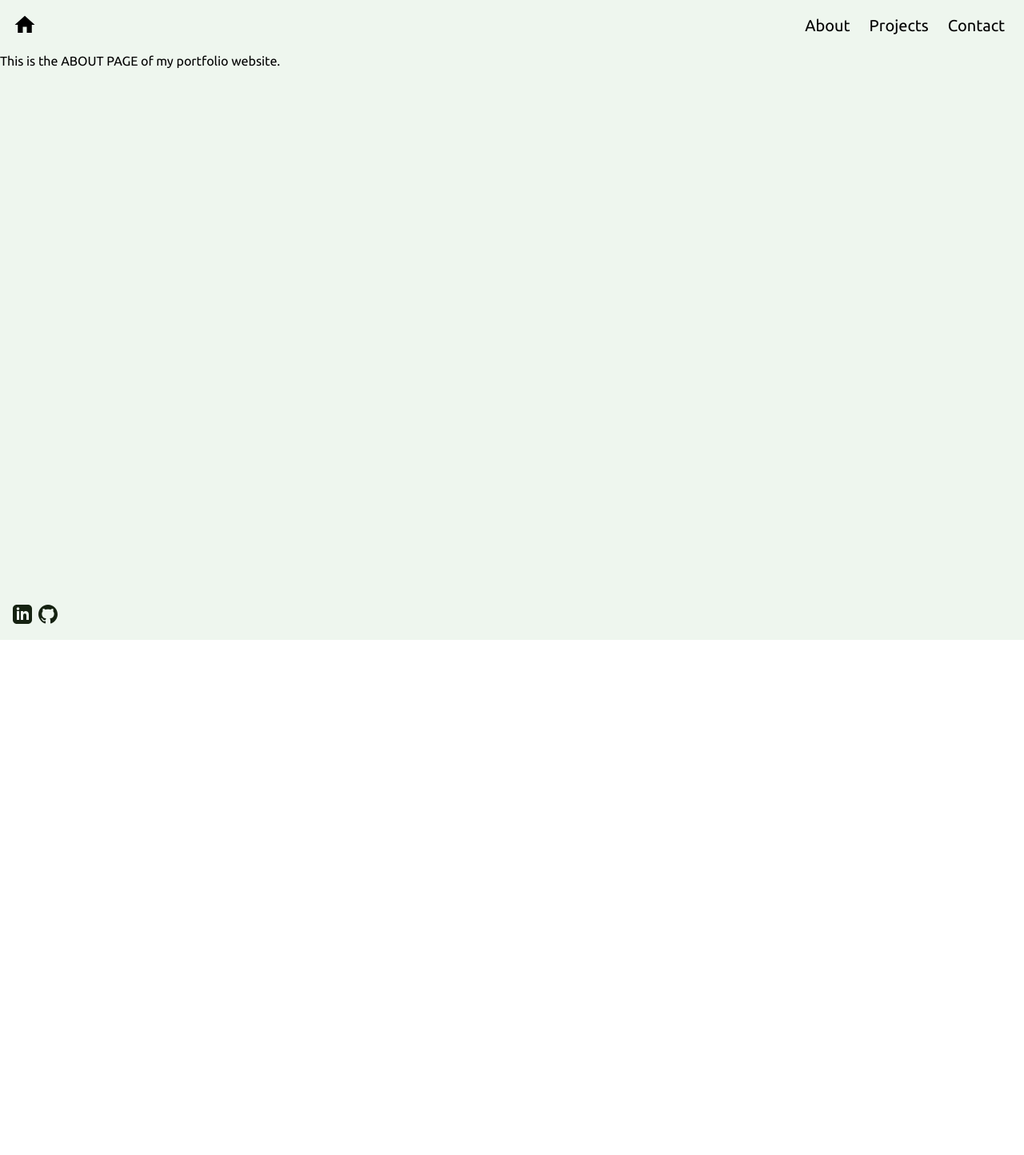
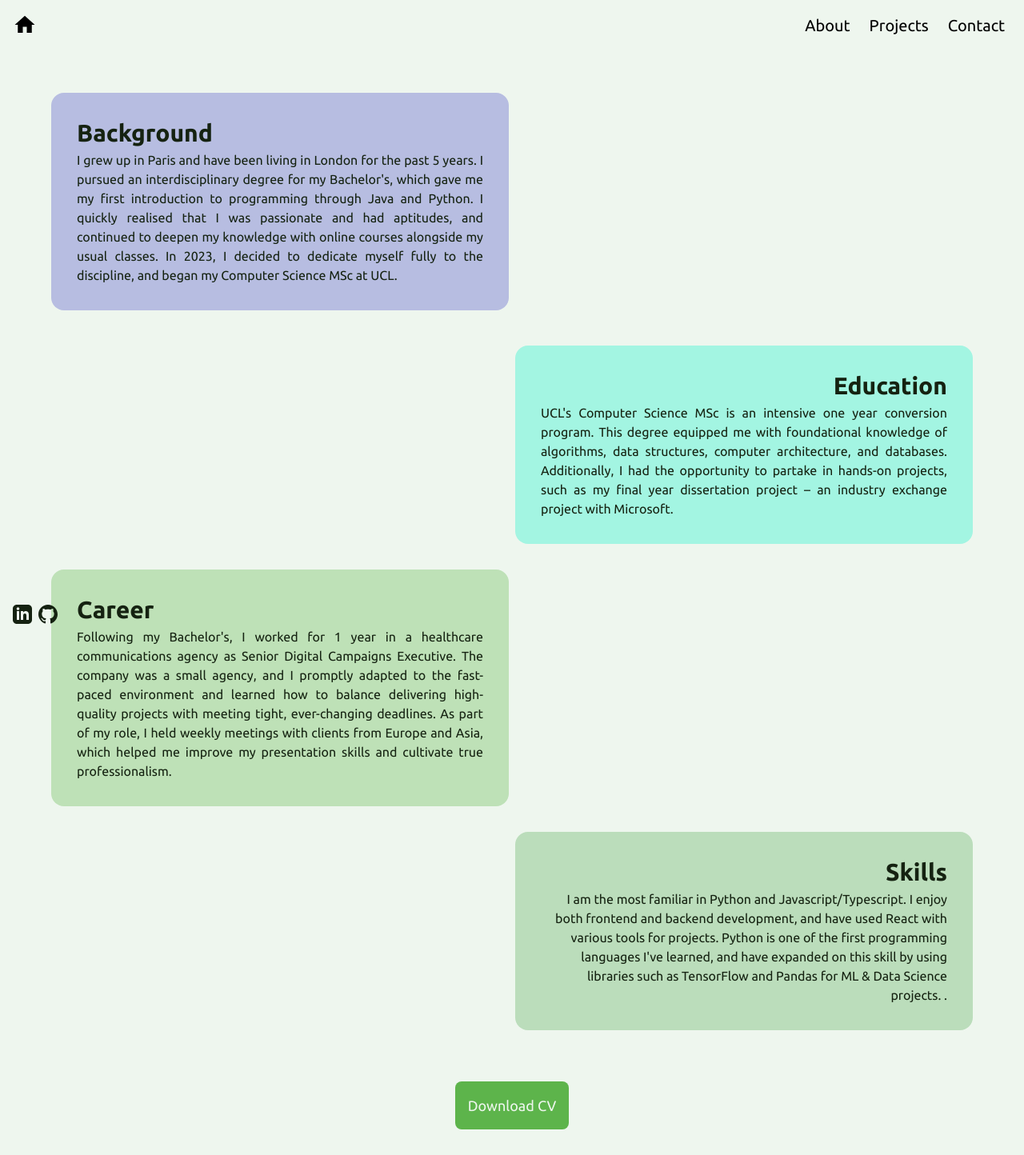
Before and after one commit to georgeslnl/georgeslnl.github.io, a React (Create React App) app: page /about in a window 1280 px wide. Shown: the whole page at 80% size. Before the commit the page ends 800 px from the top, so only its background shows below. Built offline with nearby package versions, Linux system fonts and the light colour scheme.

Commit message:
'About' page

```diff
--- a/src/App.js
+++ b/src/App.js
@@ -6,6 +6,7 @@ import Projects from "./Pages/Projects";
 import Contact from "./Pages/Contact";
 import Header from "./Components/Header";
 import Footer from "./Components/Footer";
+import MainLayout from "./Layout/MainLayout";
 
 function App() {
   return (
--- /dev/null
+++ b/src/Components/BackgroundCard.jsx
@@ -0,0 +1,9 @@
+export default function BackgroundCard() {
+    return (
+        <div className="lg:col-span-2 lg:col-start-1 lg:row-start-1 hover:shadow-md m-auto bg-secondary-200 p-8 rounded-2xl flex flex-col gap-1 items-start">
+            <h1 className="text-3xl font-semibold text-text-900">Background</h1>
+            <p className="text-text-900 text-justify">I grew up in Paris and have been living in London for the past 5 years. I pursued an interdisciplinary degree for my Bachelor's,
+                which gave me my first introduction to programming through Java and Python. I quickly realised that I was passionate and had aptitudes, and continued to deepen my knowledge with online courses alongside my usual classes. In 2023, I decided to dedicate myself fully to the discipline, and began my Computer Science MSc at UCL.</p>
+        </div>
+    )
+}
--- /dev/null
+++ b/src/Components/CareerCard.jsx
@@ -0,0 +1,10 @@
+export default function CareerCard() {
+    return (
+        <div className="lg:col-span-2 lg:col-start-1 lg:row-start-3 hover:shadow-md m-auto bg-primary-200 p-8 rounded-2xl flex flex-col gap-1 items-start">
+            <h1 className="text-3xl font-semibold text-text-900">Career</h1>
+            <p className="text-text-900 text-justify">Following my Bachelor's, I worked for 1 year in a healthcare communications agency as Senior Digital Campaigns Executive.
+                The company was a small agency, and I promptly adapted to the fast-paced environment and learned how to balance delivering high-quality projects with meeting
+                tight, ever-changing deadlines. As part of my role, I held weekly meetings with clients from Europe and Asia, which helped me improve my presentation skills and cultivate true professionalism.</p>
+        </div>
+    )
+}
--- /dev/null
+++ b/src/Components/DownloadCVButton.jsx
@@ -0,0 +1,16 @@
+import React from 'react';
+import CV from '../assets/Georges_Linel_CV.pdf';
+
+const CVDownloadButton = ({ fileName }) => {
+  return (
+    <a
+      href={CV}
+      download={fileName}
+      className="w-fit p-4 text-background-50 text-lg rounded-lg bg-primary-500 hover:bg-primary-300 hover:font-bold hover:text-background-50 transition-all"
+    >
+      Download CV
+    </a>
+  );
+};
+
+export default CVDownloadButton;
--- /dev/null
+++ b/src/Components/EducationCard.jsx
@@ -0,0 +1,8 @@
+export default function EducationCard() {
+    return (
+        <div className="lg:col-span-2 lg:col-start-3 lg:row-start-2 hover:shadow-md m-auto bg-accent-200 p-8 rounded-2xl flex flex-col gap-1 items-end">
+            <h1 className="text-3xl font-semibold text-text-900 text-end">Education</h1>
+            <p className="text-text-900 text-justify">UCL's <a href="https://www.ucl.ac.uk/prospective-students/graduate/taught-degrees/computer-science-msc text-secondary-400">Computer Science MSc</a> is an intensive one year conversion program. This degree equipped me with foundational knowledge of algorithms, data structures, computer architecture, and databases. Additionally, I had the opportunity to partake in hands-on projects, such as my final year dissertation project – an industry exchange project with Microsoft.</p>
+        </div>
+    )
+}
--- /dev/null
+++ b/src/Components/SkillsCard.jsx
@@ -0,0 +1,13 @@
+export default function SkillsCard() {
+    return (
+        <div className="lg:col-span-2 lg:col-start-3 lg:row-start-4 hover:shadow-md m-auto bg-background-200 p-8 rounded-2xl flex flex-col gap-1 items-end">
+            <h1 className="text-3xl font-semibold text-text-900">Skills</h1>
+            <p className="text-text-900 text-right">I am the most familiar in Python and Javascript/Typescript.
+            I enjoy both frontend and backend development, and
+            have used React with various tools for projects.
+                Python is one of the first programming languages I've learned, and have expanded on
+                this skill by using libraries such as TensorFlow and Pandas for ML & Data Science projects.
+                .</p>
+        </div>
+    )
+}
--- /dev/null
+++ b/src/Layout/MainLayout.jsx
@@ -0,0 +1,9 @@
+
+
+export default function MainLayout({ children }) {
+    <div className="w-screen my-24 px-6">
+      <div className="max-w-6xl m-auto">
+        {children}
+      </div>
+    </div>
+}
--- a/src/Pages/About.js
+++ b/src/Pages/About.js
@@ -1,12 +1,24 @@
-import React from 'react';
+import React from "react";
+import BackgroundCard from "../Components/BackgroundCard";
+import EducationCard from "../Components/EducationCard";
+import CareerCard from "../Components/CareerCard";
+import SkillsCard from "../Components/SkillsCard";
+import DownloadCVButton from "../Components/DownloadCVButton";
 
 const About = () => {
-    return (
-        <div>
-
-            <p>This is the ABOUT PAGE of my portfolio website.</p>
-        </div>
-    );
+  return (
+    <div className="w-screen px-6 flex flex-col items-center">
+      <div className="grid grid-flow-row gap-10 grid-cols-1 lg:grid-cols-4 lg:grid-rows-4 lg:gap-2 p-10">
+        <BackgroundCard />
+        <EducationCard />
+        <CareerCard />
+        <SkillsCard />
+      </div>
+      <div className="flex justify-center mb-8">
+        <DownloadCVButton fileName="Georges_Linel_CV.pdf" />
+      </div>
+    </div>
+  );
 };
 
 export default About;
--- a/src/Pages/Home.js
+++ b/src/Pages/Home.js
@@ -1,7 +1,9 @@
 import React from "react";
 import georgesImage from "../assets/georges.jpeg";
+import Image from "../assets/IMG_5878.jpeg"
 import LearnMore from "../Components/LearnMoreButton";
 import ExploreProjectsButton from "../Components/ExploreProjectsButton";
+import MainLayout from "../Layout/MainLayout";
 
 // import ProjectsGrid from "../Components/ProjectsGrid";
 
```
Also changed, not shown: src/assets/IMG_5878.jpeg (added), 1 other file (tests, documents, lock files or other folders).
